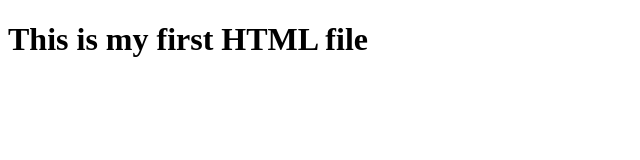
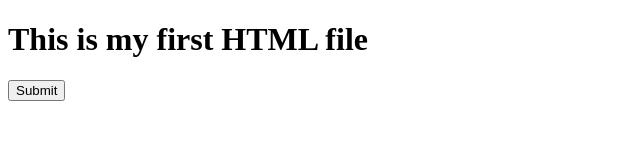
Before and after one commit to dheeraj-thedev/testrepoweekend, a plain HTML site: page 20-06-2021/index.html in a window 1280 px wide. Shown: the whole page, without its empty margins (0-640 px from the left). Drawn offline with Linux system fonts and the light colour scheme.

Commit message:
adding form tag to the index.html

```diff
--- a/20-06-2021/index.html
+++ b/20-06-2021/index.html
@@ -8,5 +8,10 @@
 </head>
 <body>
     <h1>This is my first HTML file </h1>
+
+    <form>
+
+        <input type="submit"/>
+    </form>
 </body>
 </html>
```
